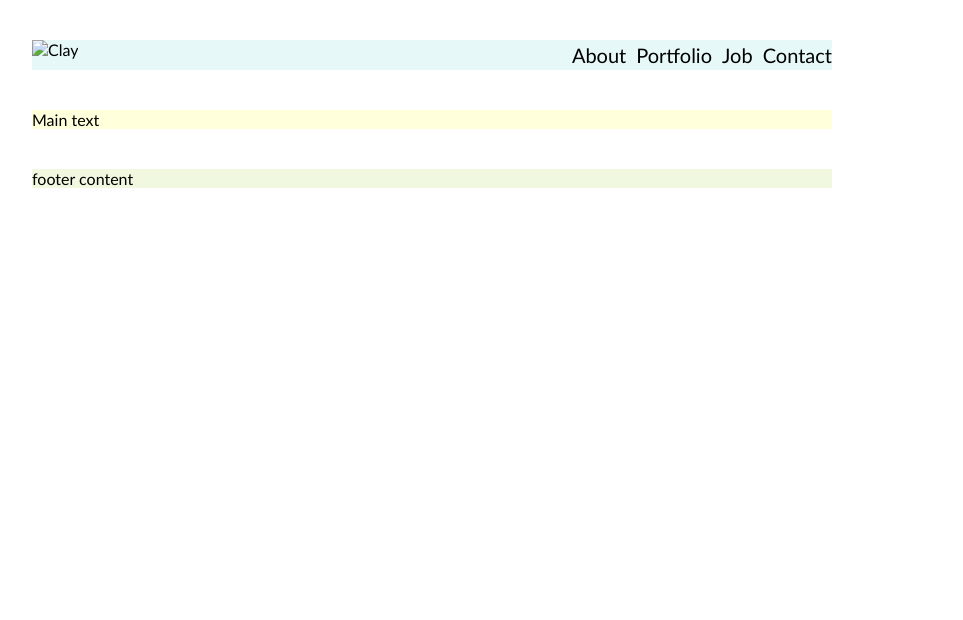
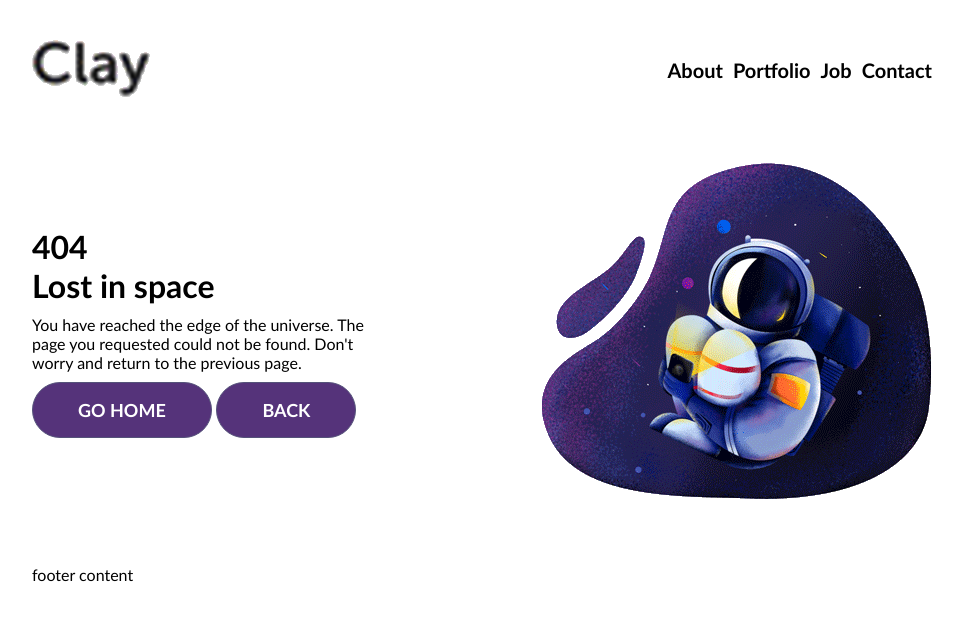
Before and after one commit to ZygimantasL/44-grupe-astronautas, a website: page index.html in a window 1280 px wide. Shown: the whole page, without its empty margins (208-1171 px from the left). Drawn offline with Linux system fonts and the light colour scheme.

Commit message:
main content

```diff
--- a/index.html
+++ b/index.html
@@ -16,7 +16,9 @@
 </head>
 <body>
     <header>
-        <img src="./logo.webp" alt="Clay" >
+        <a href="https://zygimantasl.github.io/44-grupe-astronautas/">
+        <img src="./logo.png" alt="Clay">
+    </a>
         <nav>
             <a href="#">About</a>
             <a href="#">Portfolio</a>
@@ -25,7 +27,15 @@
         </nav>
     </header>
     <main>
-        Main text
+        <div>
+        <h1>  404 <br> Lost in space    </h1>
+        <p>You have reached the edge of the universe. The page you requested could not be found. Don't worry and return to the previous page.</p>
+        <div>
+        <a href="#">Go home</a>
+        <a href="#">Back</a>
+        </div>
+        </div>
+        <img src="space.png" alt="Kosmonautas">
     </main>
     <footer>
         footer content
--- a/main.css
+++ b/main.css
@@ -3,7 +3,9 @@
   body * {
     box-sizing: border-box;
     padding: 0;
-    margin: 0;}
+    margin: 0;
+    user-select: none;
+}
 body {
     font-family: 'Gill Sans', 'Gill Sans MT', Calibri, 'Trebuchet MS', sans-serif;
 
@@ -12,58 +14,82 @@ body {
 header,
 main,
 footer {
-    width: 800px;
+    width: 900px;
     margin: 40px calc(50% - 400px);
     display: flex;
     flex-direction: row;
+    justify-content: space-between;
+    align-items: center;
    /* margin-left: calc(50% - 400px);
    margin-right: calc(50% - 400px);
    margin-top: 25px;
    margin-bottom: 25px;  vienodai aprasoma kaip komandos taip pati ir viena */
-   ;
 }
-header {
-    flex-direction: row;
-    justify-content: space-between;
-    align-items: center;
-   background-color: rgb(230, 248, 248);
-}
-img {
+header > img{
     height:30px;
 }
-nav {
+header > nav {
     display: flex;
     gap: 10px;
 }
-a{
+nav > a{
     color: #000;
     text-decoration: none;
     font-size: 20px;
 }
-a:hover{
+nav > a:hover{
     text-decoration: underline;
     color: #ff2255;
 }
 
 main {
-    background-color: rgba(255, 255, 0, 0.137);
 
 }
+main > div {
+    display: flex;
+    flex-direction: column;
+    width: 40%;
+    gap: 10px;
+    flex-wrap: wrap;
+}
+h1{
+font-size: 2em;
+}
+main > div > div{
+    text-decoration: none;
+    font-size: 18px;
+}
+div > a {
+    display: inline-block;
+    font-size: 1em;  /* 18px = 1em */
+    line-height: 1em;
+    padding: 1em 2.5em;
+    background-color: #55337a;
+    color: #fff;
+    border-radius: 1.6em;
+    text-decoration: none;
+    text-transform: uppercase;
+    border: 0.1em solid #55537a;
+    user-select: none;
+}
+div > a:hover{
+    background-color: #fff;
+    color: #55337a;
+}
+
+}
+p {
+font-family: 'Segoe UI', Tahoma, Geneva, Verdana, sans-serif;
+}
+a {
+font-weight: 900;
+}
+main > img {
+    margin-left: 10px;
+};
 footer {
     background-color: rgba(153, 205, 50, 0.15);
 }
-div{
-    background-color: aqua;
-    width: 50%;
-    float: left;
-}
-p{
-    box-sizing: border-box;
-    background-color: blue;
-    width: 50%;
-    float: left;
-    margin: 0;
-    padding: 10%;
-}
+
 
 /* screen size 1920x1020 */
```
Also changed, not shown: readme.md, space.png (added).
